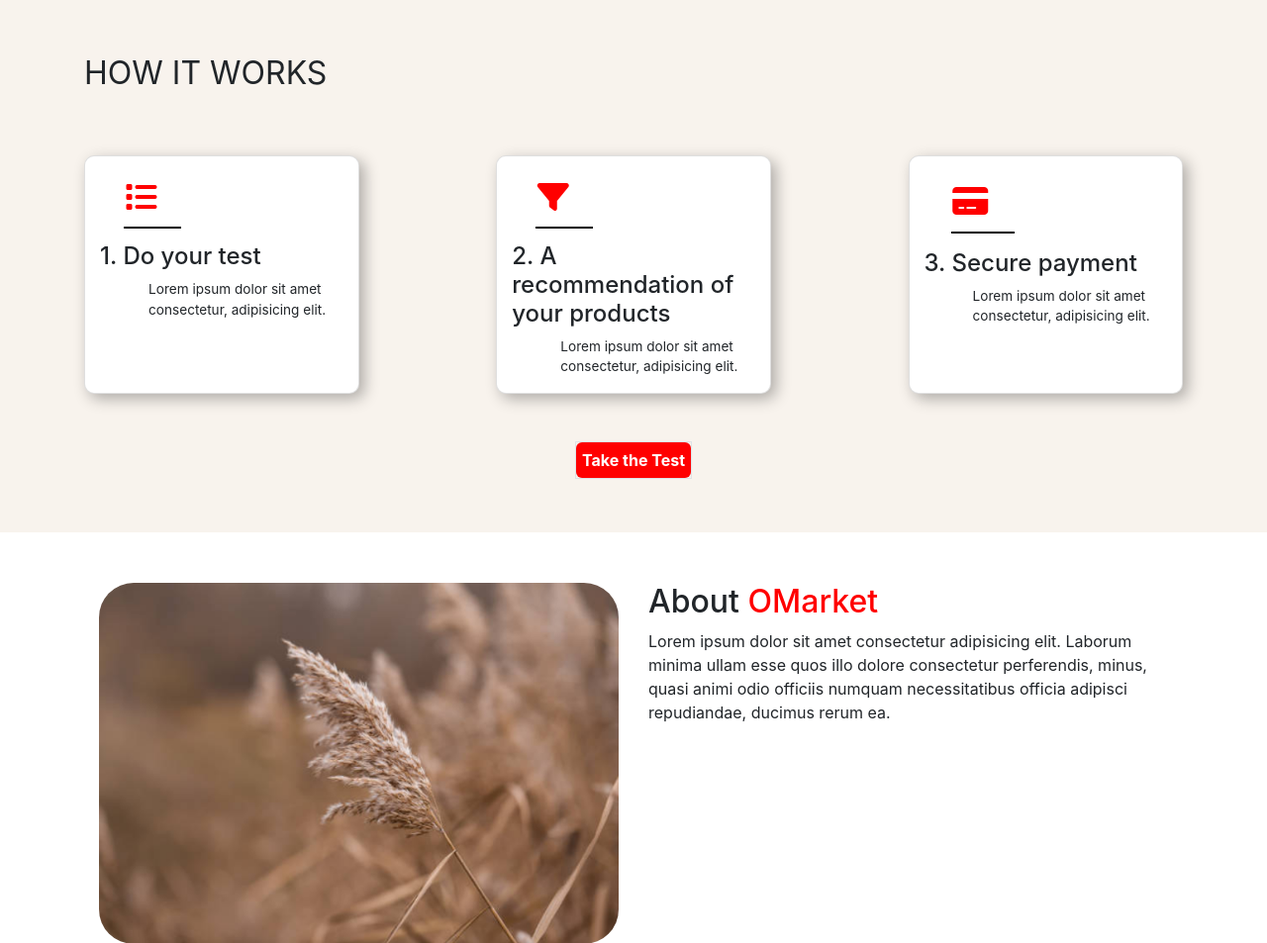
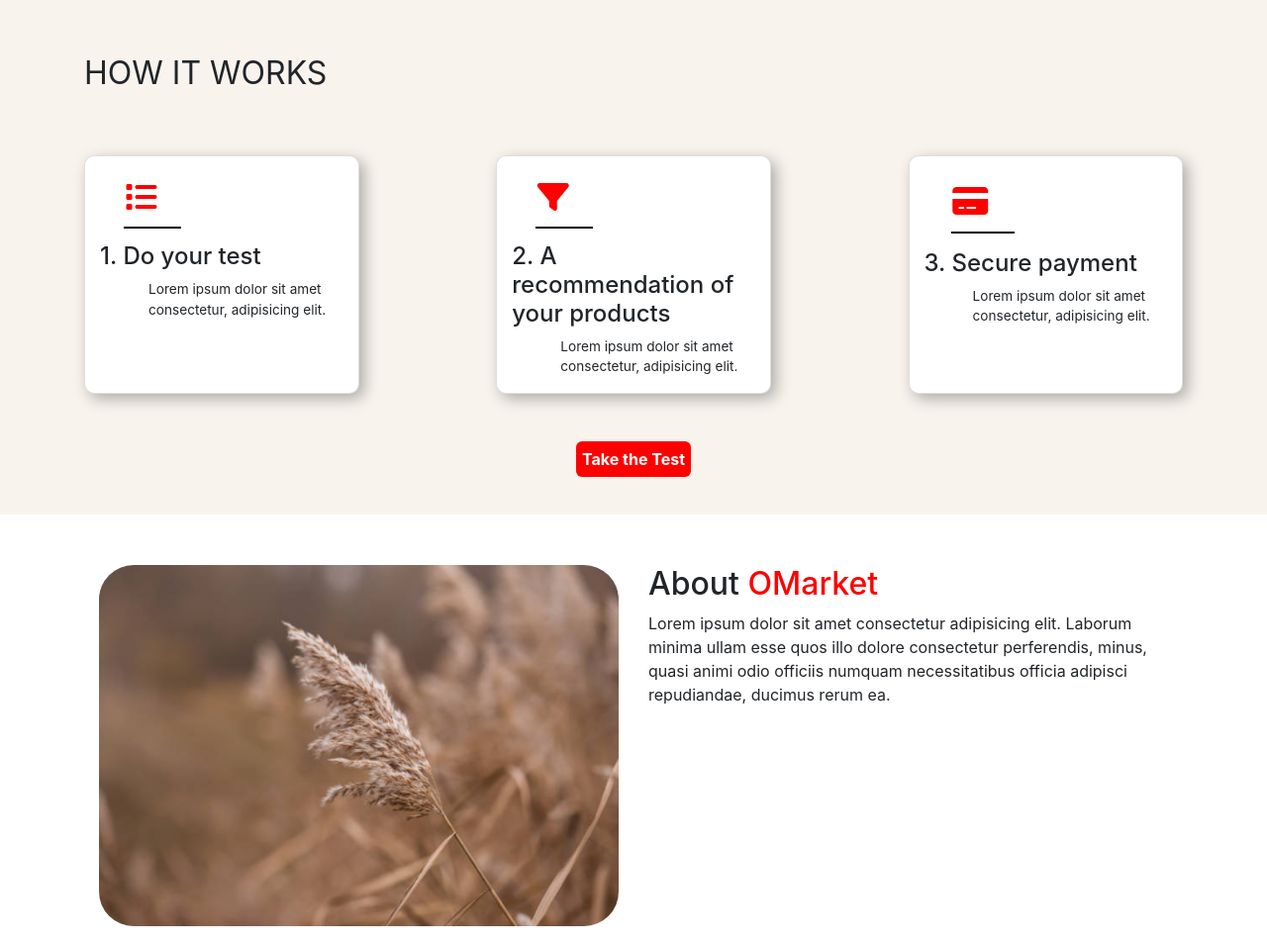
Before and after one commit to TheMaxium69/OMarket, a PHP site: page / in a window 1280 px wide. Shown: the part 416-1369 px from the top of the page at 99% size. Run offline with PHP 8.4, Linux system fonts and the light colour scheme.

Commit message:
update css

```diff
--- a/composant/aboutomarket.phtml
+++ b/composant/aboutomarket.phtml
@@ -2,7 +2,7 @@
     <div class="container">
         <div class="row">
             <div class="col-lg-6">
-                <div img-container">
+                <div img-container>
                     <img src="./assets/DA/about-resize.png" class="img-fluid" alt="illustration about">
                 </div>
             </div>
--- a/composant/how-it-works.phtml
+++ b/composant/how-it-works.phtml
@@ -70,7 +70,7 @@
             </div>
         </div>
         <div class="row justify-content-center button-container">
-            <div class="border mb-3 colspan-6">
+            <div class="colspan-6">
                 <button>Take the Test</button>
             </div>
         </div>
```
